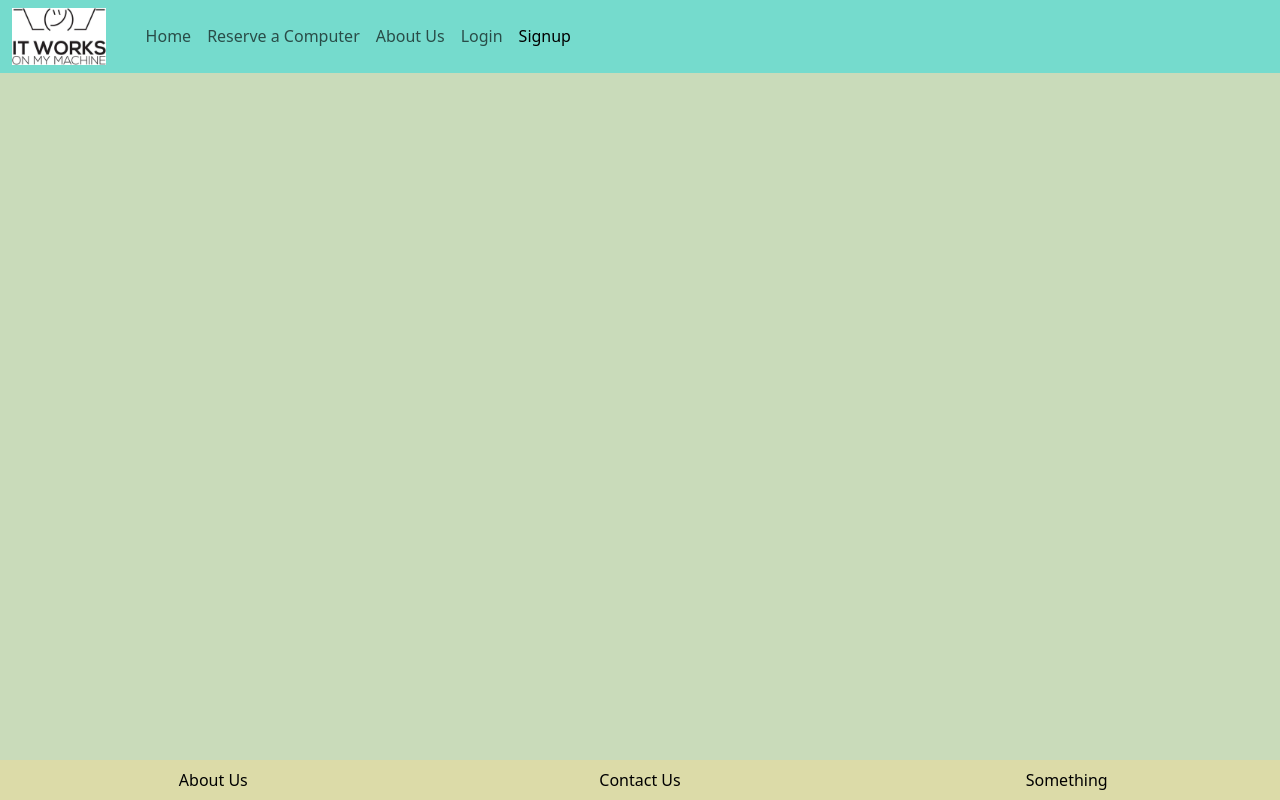
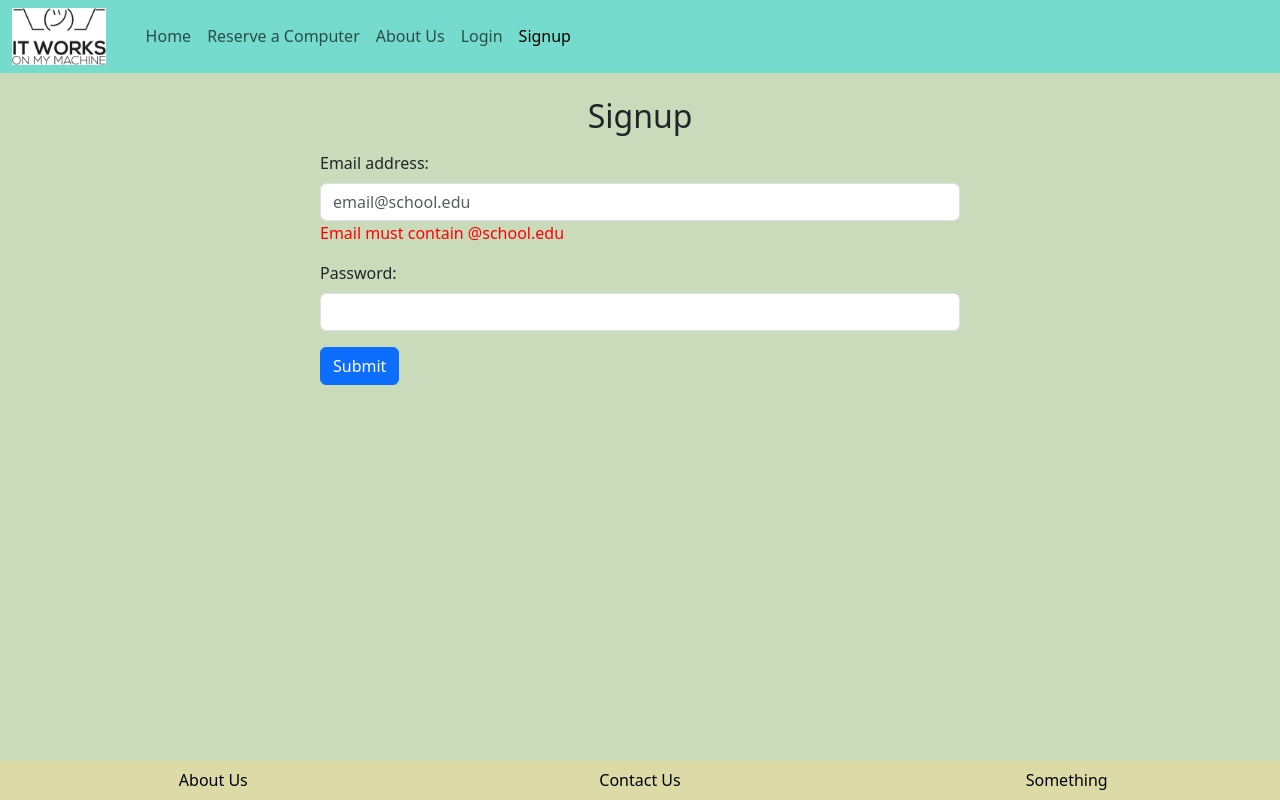
Before and after one commit to GilbertS03/CSC_4990_Capstone, a React (Vite) app in the folder app-frontend/: page /signup in a window 1280 px wide. Built offline with nearby package versions, Linux system fonts and the light colour scheme.

Commit message:
signup page added

```diff
--- a/app-frontend/index.html
+++ b/app-frontend/index.html
@@ -4,7 +4,7 @@
     <meta charset="UTF-8" />
     <link rel="icon" type="image/jpg" href="/WoMM.jpg" />
     <meta name="viewport" content="width=device-width, initial-scale=1.0" />
-    <title>app-frontend</title>
+    <title>WoMM Reservation System</title>
   </head>
   <body>
     <div id="root"></div>
--- a/app-frontend/src/components/default-components/Navbar.jsx
+++ b/app-frontend/src/components/default-components/Navbar.jsx
@@ -4,7 +4,7 @@ import '../../App.css'
 function Navbar() {
 
     return (
-        <nav className="navbar navbar-expand-lg">
+        <nav className="navbar navbar-expand-sm">
             <div className="container-fluid">
                 <NavLink id='NavImg' to='/' end>
                     <img src={WoMM}/>
--- a/app-frontend/src/components/login-and-signup-components/Login.jsx
+++ b/app-frontend/src/components/login-and-signup-components/Login.jsx
@@ -48,8 +48,9 @@ function Login(){
   }
 
     return (
-      <div className='d-flex justify-content-center'>
-        <form className='md-w-25' onSubmit={handleSubmit}>
+      <div className='d-flex flex-column align-items-center w-100'>
+        <h2 className='mb-3'>Login</h2>
+        <form className='w-50' onSubmit={handleSubmit}>
           <EmailField sendDataToLogin={handleEmail} />
           <PasswordField sendDataToLogin={handlePassword} />
 
--- a/app-frontend/src/components/login-and-signup-components/SignUp.jsx
+++ b/app-frontend/src/components/login-and-signup-components/SignUp.jsx
@@ -1,6 +1,31 @@
+import { useState } from 'react'
+import EmailField from "./EmailField";
+import PasswordField from './PasswordField';
+import '../../App.css';
 function Signup(){
+    const [ emailAddress, setEmailAddress ] = useState('');
+    const [ password, setPassword ] = useState('');
+    const [ emailError, setEmailError ] = useState(false);
+
+    const handleEmail = (data) => {
+    setEmailAddress(data[0]);
+    setEmailError(data[1]);
+    console.log(data);
+    }
+    const handlePassword = (data) => {setPassword(data);}
+
     return(
-        <></>
+        <div className='d-flex flex-column align-items-center w-100'>
+            <h2 className='mb-3'>Signup</h2>
+            <form className='w-50'>
+            <EmailField sendDataToLogin={handleEmail} />
+            <PasswordField sendDataToLogin={handlePassword} />
+            <button type="submit" className="btn btn-primary mt-3">Submit</button>
+            <div className='loginPageError mt-3'>
+                Email or password incorrect. Try again.
+            </div>
+            </form>
+        </div>
     )
 }
 export default Signup;
```
